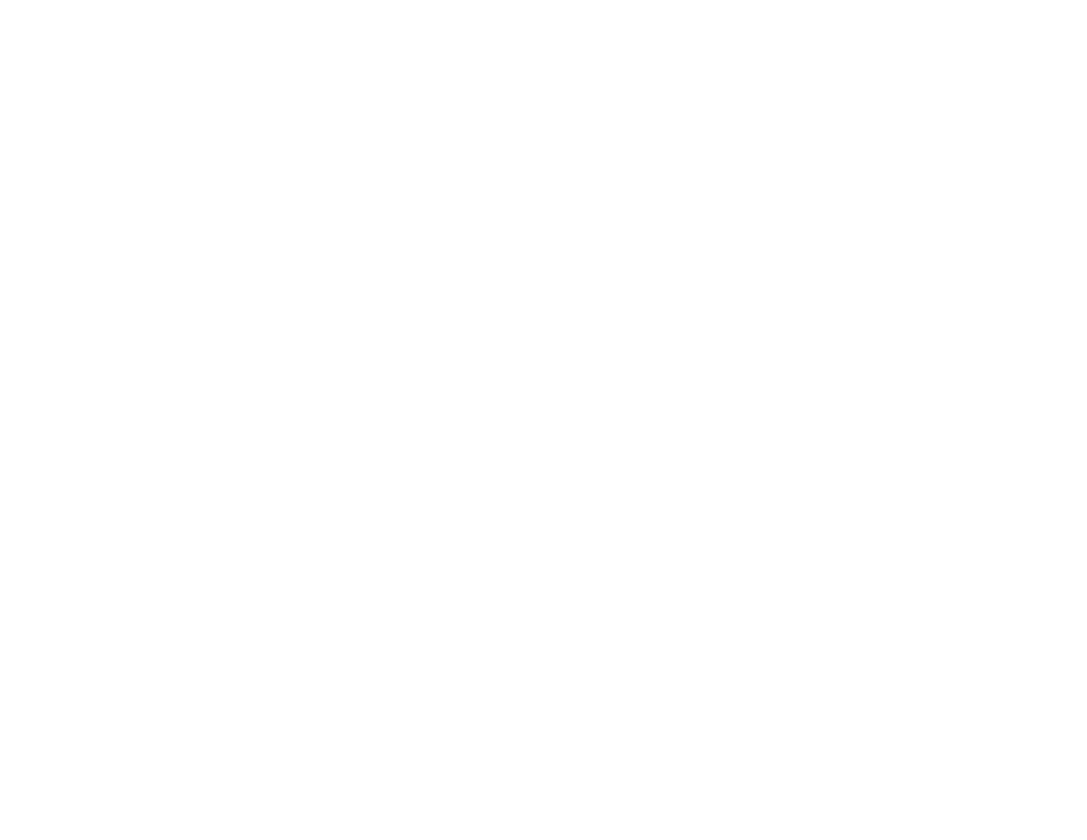
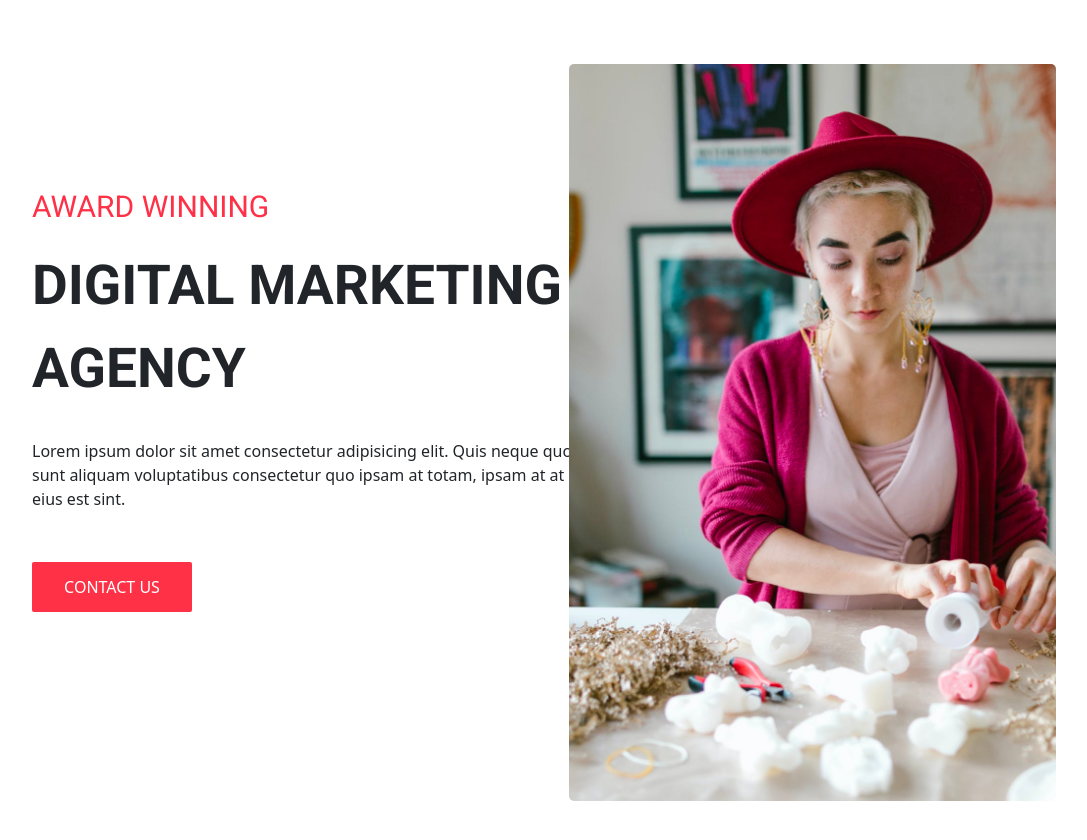
Before and after one commit to RushikeshKokate/Digital-Marketing-Agency-Website, a plain HTML site: page index.html in a window 1280 px wide. Shown: the whole page, without its empty margins (96-1183 px from the left). Before the commit the page ends 800 px from the top, so only its background shows below. Drawn offline with nearby package versions, Linux system fonts and the light colour scheme.

Commit message:
first page design is done with implementation of button

```diff
--- /dev/null
+++ b/index.css
@@ -0,0 +1,50 @@
+ body{
+    margin: 0px;
+    padding: 0px;
+ }
+
+ .first_page{
+    margin: 5% 10%;
+    display: flex;
+    justify-content: space-between ;
+ }
+
+ .left_of_first_page{
+    width: 60%;
+    display: flex;
+    flex-direction: column;
+ }
+.award_section_of_first_page{
+    font-size: 30px;
+    margin-top: 120px;;
+    color: #FF3147;
+    font-family: 'Roboto', sans-serif;
+
+}
+.digit_section_of_first_page{
+    margin-top: 15px;
+    font-size: 55px;
+    font-family: 'Roboto', sans-serif;
+    font-weight: bold;
+}
+.para_section_of_first_page{
+    margin-top: 30px;
+    font-size: 16px;
+
+}
+ .right_of_first_page{
+    width: 35%;
+    display: flex;
+    justify-content: right;
+ }
+ .btn_of_first_page{
+    margin-top: 35px;
+    width: 160px;
+    height: 50px;
+    border: 1px solid transparent;
+    background-color: #FF3147  ;
+    border: 1px solid transparent;
+    border-radius: 2px;
+    opacity: 1;
+    color: white;
+ }
--- a/index.html
+++ b/index.html
@@ -4,8 +4,25 @@
     <meta charset="UTF-8">
     <meta name="viewport" content="width=device-width, initial-scale=1.0">
     <title>Document</title>
+    <link rel="stylesheet" href="./index.css">
+    <link href="https://fonts.googleapis.com/css2?family=Roboto:wght@400;700&display=swap" rel="stylesheet">
+    <link href="https://cdn.jsdelivr.net/npm/bootstrap@5.3.3/dist/css/bootstrap.min.css" rel="stylesheet" integrity="sha384-QWTKZyjpPEjISv5WaRU9OFeRpok6YctnYmDr5pNlyT2bRjXh0JMhjY6hW+ALEwIH" crossorigin="anonymous">
 </head>
 <body>
 
+<div class="first_page">
+        <div class="left_of_first_page">
+           <span class="award_section_of_first_page">AWARD WINNING</span >
+           <span class="digit_section_of_first_page">DIGITAL MARKETING <br/>AGENCY</span>
+           <p class="para_section_of_first_page">Lorem ipsum dolor sit amet consectetur adipisicing elit. Quis neque quod <br/>
+             sunt aliquam voluptatibus consectetur quo ipsam at totam, ipsam at at<br/>
+            eius est sint. </p>
+            <button type="button" class="btn_of_first_page btn-primary">CONTACT US</button>
+        </div>
+        <div class="right_of_first_page">
+            <img class="right_img_of_first_page" src="./images/hero.png" alt="">
+        </div>
+    </div>
+    <script src="https://cdn.jsdelivr.net/npm/bootstrap@5.3.3/dist/js/bootstrap.bundle.min.js" integrity="sha384-YvpcrYf0tY3lHB60NNkmXc5s9fDVZLESaAA55NDzOxhy9GkcIdslK1eN7N6jIeHz" crossorigin="anonymous"></script>
 </body>
 </html>
```
Also changed, not shown: images/hero.png (added).
